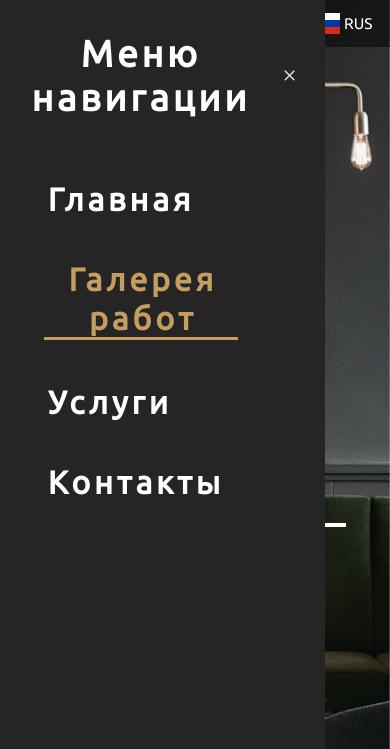
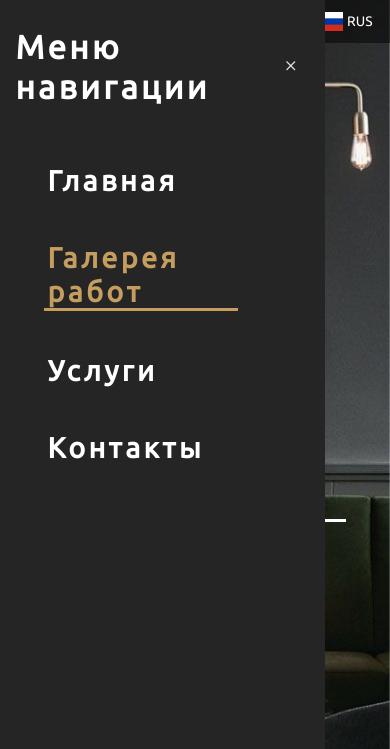
Before and after one commit to NotACat1/WEB-Constitution, a plain HTML site: page rus/Works/index.html in a window 390 px wide. Both pictures are taken after a click on the button 29 px from the left and 23 px from the top of the page. Shown: the top 749 px of the page. Drawn offline with nearby package versions, Linux system fonts and the light colour scheme.

Commit message:
Update main.css

```diff
--- a/rus/Works/css/main.css
+++ b/rus/Works/css/main.css
@@ -12,7 +12,7 @@
 }
 @media screen and (max-width: 991px) {
   :root {
-    --text-divider: 8;
+    --text-divider: 9;
   }
 }
 @media screen and (min-width: 992px) {
@@ -123,6 +123,9 @@ img {
 .text-white-dop {
   color: var(--text-white);
   font-family: Ubuntu-Regular_f;
+}
+.text-left {
+ text-align: left;
 }
 /*LOGO*/
 .logo-white {
@@ -284,7 +287,7 @@ img {
   margin: 0 calc(var(--index) * 8 / var(--text-divider));
 }
 .delimiter__line-left, .delimiter__line-right {
-  width: 30%;
+  width: 50%;
 }
 #header-web__block-content__h1, #header-web__block-content__h2, #header-web__block-content__h6, .delimiter__line-left, .delimiter__line-right, .delimiter__i {
   opacity: 0;
```
